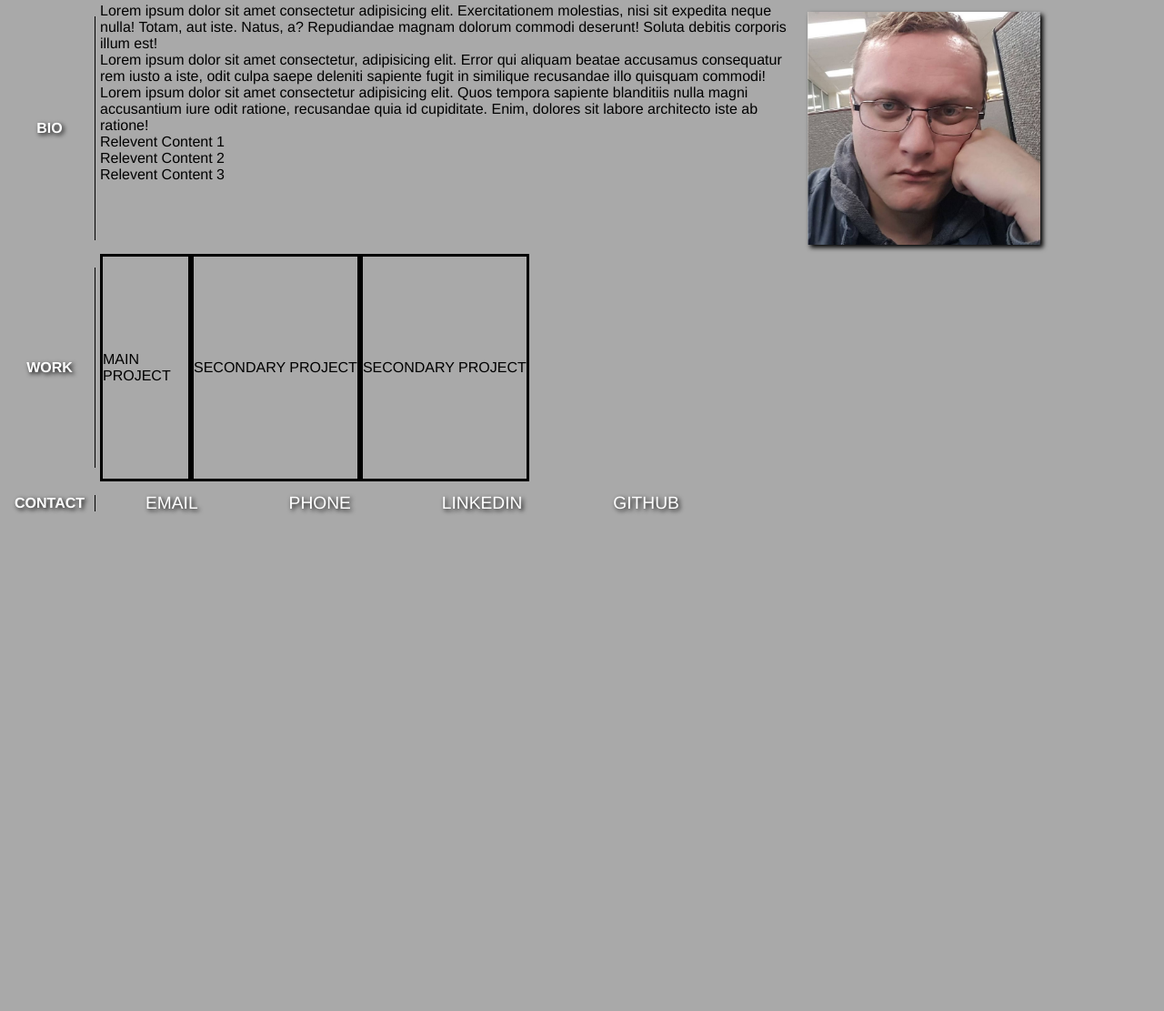
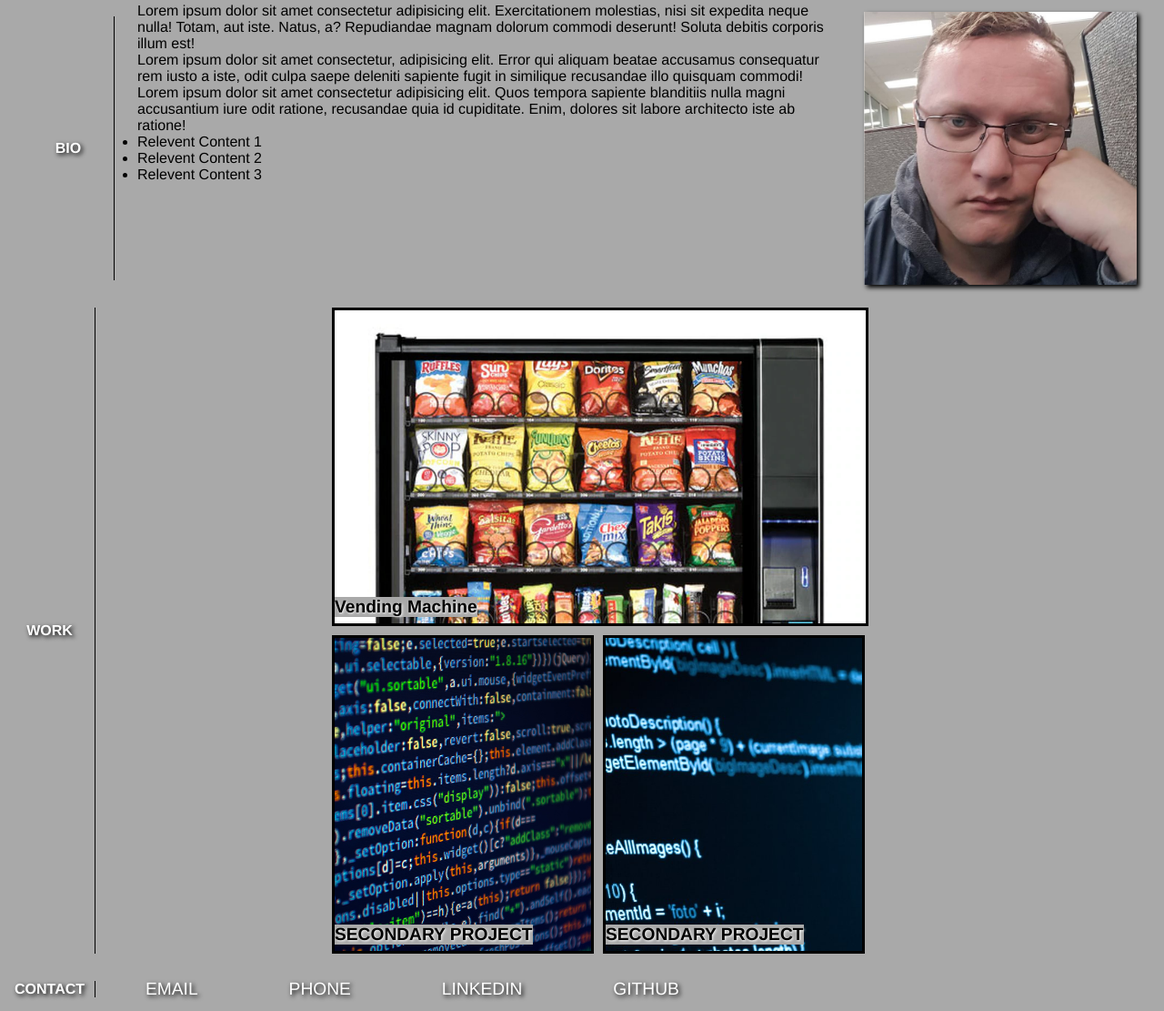
Before and after one commit to edwardfrary/portfolio, a plain HTML site: page index.html in a window 1280 px wide. Shown: the part 89-1200 px from the top of the page at 91% size. Before the commit the page ends 800 px from the top, so only its background shows below. Drawn offline with Linux system fonts and the light colour scheme.

Commit message:
updates to portfolio

```diff
--- a/assets/style.css
+++ b/assets/style.css
@@ -14,8 +14,9 @@
     margin: 15px;
     display: flex;
     flex-wrap: wrap;
-    position: sticky;
+    position:sticky;
     justify-content: space-between;
+    top: 0;
     z-index: 9999;
     text-shadow: 2px 2px 5px black;
     color: white;
@@ -60,6 +61,7 @@
   }
   .bio {
     display:flex;
+    justify-content:space-evenly;
   }
 
   .bio section {
@@ -68,33 +70,66 @@
     width:60%;
   }
   .bio img {
-    display: flex;
     margin:10px;
-    max-width: 20%;
+    width: 300px;
+    height:300px;
     box-shadow: 3px 3px 5px black;
   }
 
   .work{
     display: flex;
-    width:50%;
+  }
+
+  .portfolio {
+    display:flex;
+    flex-wrap:wrap;
+    width: 600px;
+    margin: 10px 250px;
   }
 
   .project{
     display: flex;
-    align-items: center;
-    justify-content: center;
     border-style:solid;
+    margin: 5px;
+  }
+
+  .project a {
+    text-decoration: none;
+    font-weight:bolder;
+    color: black;
+    font-size:larger;
+    text-shadow: 1px 1px 3px white;
+    position:relative;
+    left: 0%;
+    top:315px;
+    height:fit-content;
   }
 
   .main {
     display: flex;
-    width: 100px;
-
-    height: 250px;
+    width:100%;
+    height: 350px;
+    background-image:url(./images/vending_machine.jpg);
+    background-size: cover;
+    background-position:top;
   }
 
   .secondary {
     display: flex;
+    width:48%;
+    height: 350px;
+  }
+
+  #secondary-project-one {
+    background-image:url(./images/secondary_project1.jpg);
+    background-size: cover;
+    background-position:top;
+  }
+
+  #secondary-project-two {
+    background-image:url(./images/secondary_project2.jpg);
+    background-size: cover;
+    background-position:top;
   }
 
   .contact {
@@ -115,3 +150,15 @@
     justify-content: space-evenly;
     align-items: center;
   }
+
+
+
+@media screen and (max-width:1120px){
+
+  .portfolio{
+    margin: 10px;
+  }
+  .secondary{
+    width:100%;
+  }
+}
--- a/index.html
+++ b/index.html
@@ -53,16 +53,17 @@
     </div>
     <div class="work">
         <p class="sidebar" id="work">WORK</p>
-        <div class="project main">
-            <p>MAIN PROJECT</p>
+        <div class="portfolio">
+            <div class="project main">
+                <a href="vending-machine.html">Vending Machine</a>
+            </div>
+            <div class="project secondary" id="secondary-project-one">
+                <a>SECONDARY PROJECT</a>
+            </div>
+            <div class="project secondary" id="secondary-project-two">
+                <a>SECONDARY PROJECT</a>
+            </div>
         </div>
-        <div class="project secondary">
-            <p>SECONDARY PROJECT</p>
-        </div>
-        <div class ="project secondary">
-            <p>SECONDARY PROJECT</p>
-        </div>
-
     </div>
     <div class="contact">
         <p class="sidebar" id="contact">CONTACT</p>
```
Also changed, not shown: assets/images/secondary_project1.jpg (added), assets/images/secondary_project2.jpg (added), assets/images/vending_machine.jpg (added).
